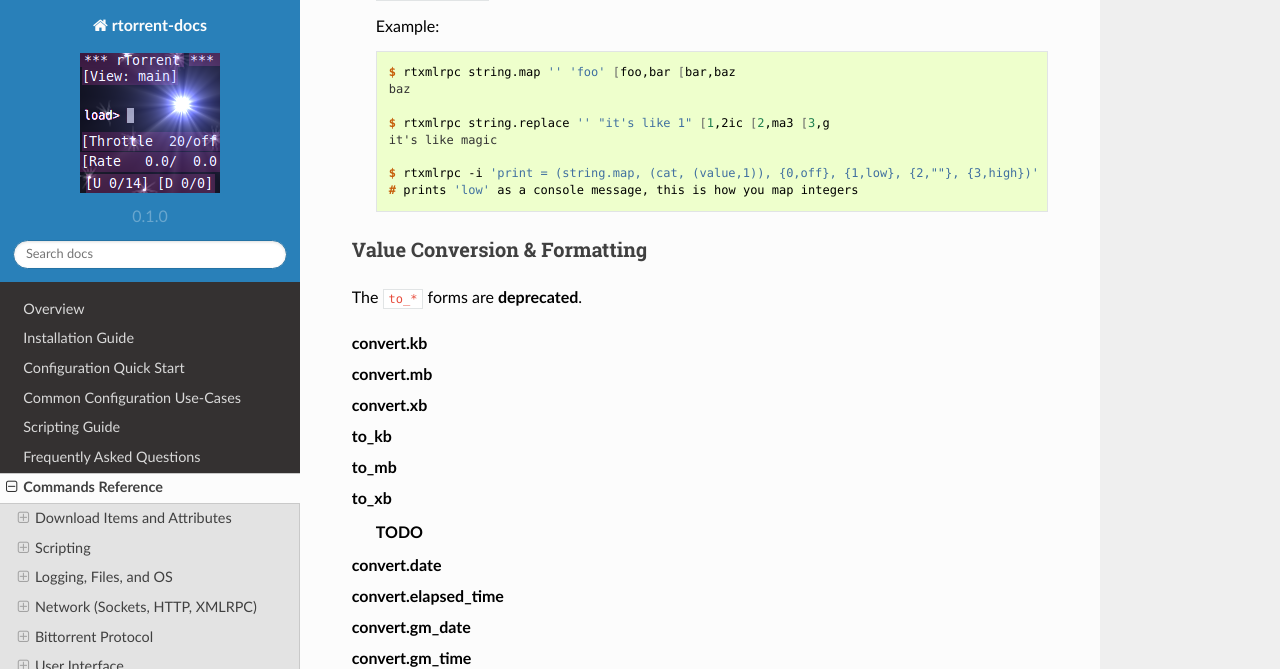
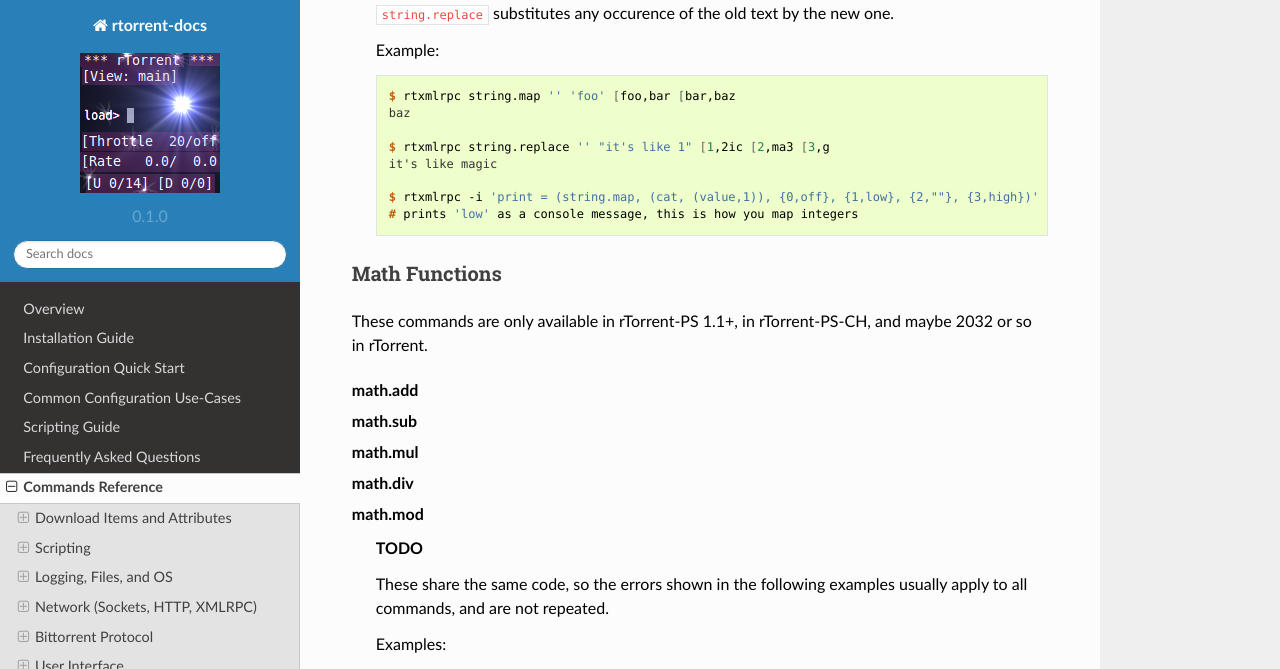
Before and after one commit to rtorrent-community/rtorrent-docs, a Sphinx documentation site: the page built from docs/cmd-ref.rst, in a window 1280 px wide and 1400 px high, scrolled down 36849 px. Shown: the top 669 px of the window. Built offline with Sphinx 7.4.7 and the Read the Docs theme 2.0.0, drawn with Linux system fonts in a browser that asks for light colours; some of the changed text lies outside the part shown; grey boxes are pictures that could not be loaded.

Commit message:
add math.* function group

```diff
--- a/docs/include-cmd-scripting.rst
+++ b/docs/include-cmd-scripting.rst
@@ -657,6 +657,60 @@
             # prints 'low' as a console message, this is how you map integers
 
 
+Math Functions
+^^^^^^^^^^^^^^
+
+These commands are only available in rTorrent-PS 1.1+, in rTorrent-PS-CH,
+and maybe 2032 or so in rTorrent.
+
+.. glossary::
+
+    math.add
+    math.sub
+    math.mul
+    math.div
+    math.mod
+
+        **TODO**
+
+        These share the same code, so the errors shown in the following examples
+        usually apply to all commands, and are not repeated.
+
+        Examples:
+
+        .. literalinclude:: rtorrent-ps/tests/commands/math.txt
+            :language: console
+            :start-at: # math.add
+            :end-before: # END
+
+        .. literalinclude:: rtorrent-ps/tests/commands/math.txt
+            :language: console
+            :start-at: # math.sub
+            :end-before: # END
+
+        .. literalinclude:: rtorrent-ps/tests/commands/math.txt
+            :language: console
+            :start-at: # math.mul
+            :end-before: # END
+
+        .. literalinclude:: rtorrent-ps/tests/commands/math.txt
+            :language: console
+            :start-at: # math.div
+            :end-before: # END
+
+
+    math.min
+    math.max
+    math.med
+    math.avg
+
+        **TODO**
+
+    math.cnt
+
+        **TODO**
+
+
 Value Conversion & Formatting
 ^^^^^^^^^^^^^^^^^^^^^^^^^^^^^
 
```
